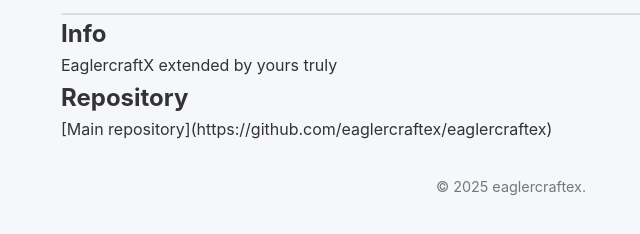
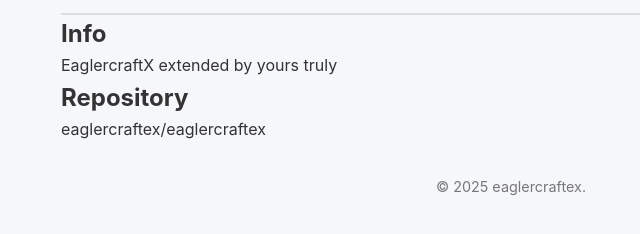
Before and after one commit to theseandiddycombs/eaglercraftex.github.io, a plain HTML site: page index.html in a window 1280 px wide. Shown: the part 120-354 px from the top of the page, without its empty margins (129-769 px from the left). Drawn offline with Linux system fonts and the light colour scheme.

Commit message:
Update index.html

```diff
--- a/index.html
+++ b/index.html
@@ -76,7 +76,7 @@
 
     <section>
       <h2>Repository</h2>
-      <p>[Main repository](https://github.com/eaglercraftex/eaglercraftex)</p>
+      <p>eaglercraftex/eaglercraftex</p>
     </section>
   </main>
 
```
